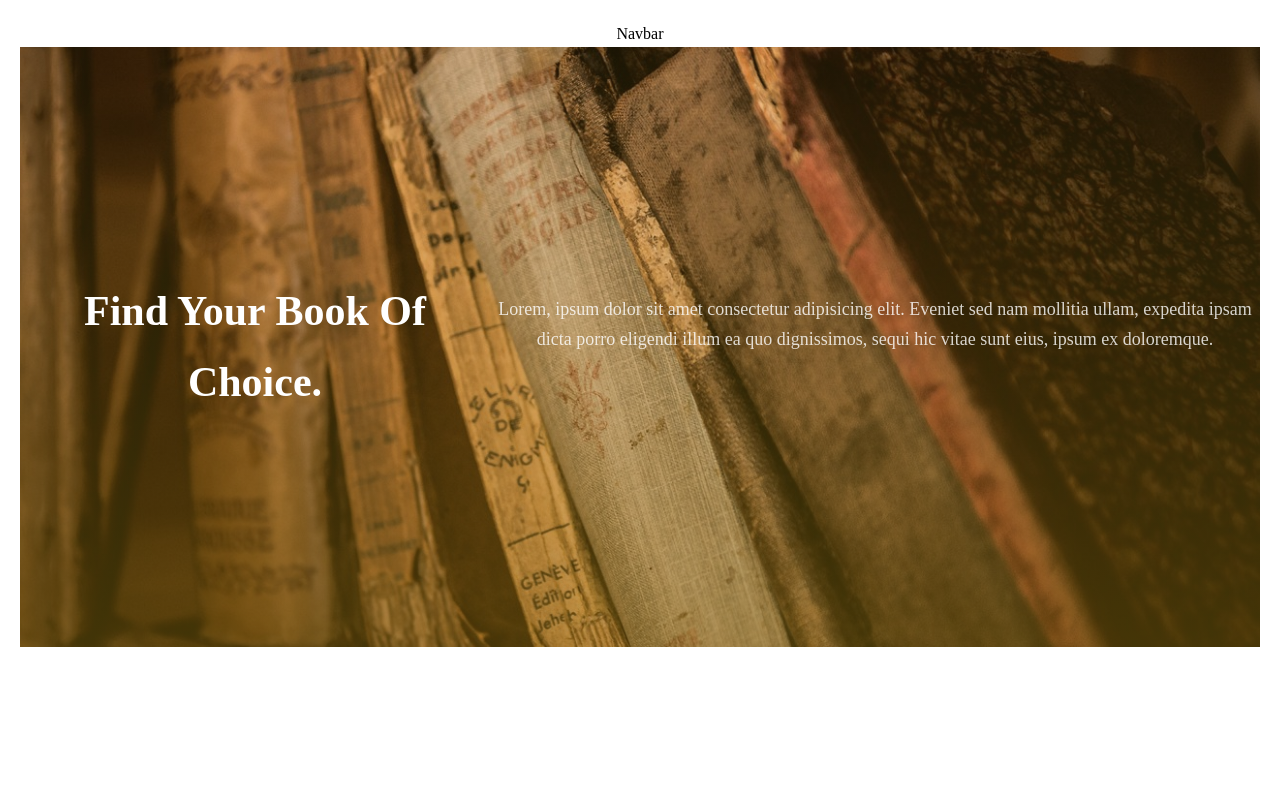
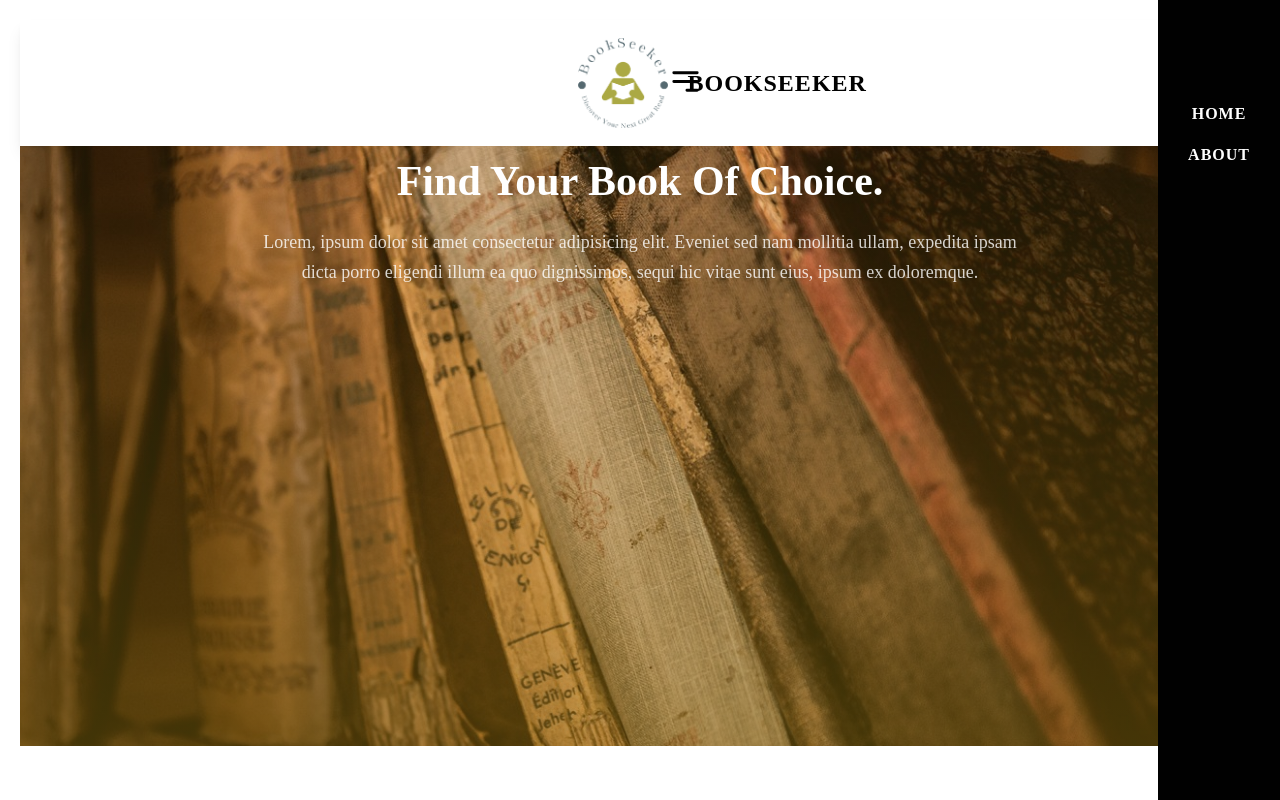
Before and after one commit to ZainabFara/BookSeeker, a React (Vite) app: page / in a window 1280 px wide. Built offline with nearby package versions, Linux system fonts and the light colour scheme; a web font is replaced by a local one.

Commit message:
Added Navbar and logo

```diff
--- a/package.json
+++ b/package.json
@@ -12,6 +12,7 @@
   "dependencies": {
     "react": "^18.3.1",
     "react-dom": "^18.3.1",
+    "react-icons": "^5.3.0",
     "react-router-dom": "^6.26.2"
   },
   "devDependencies": {
--- a/src/components/Header/Header.css
+++ b/src/components/Header/Header.css
@@ -1,6 +1,7 @@
 .header-content {
     min-height: 75vh;
     background: linear-gradient(rgba(164, 132, 27, 0.158), rgba(132, 105, 14, 0.5)), url("../../assets/Bok.png") center/cover no-repeat;
+    flex-direction: column;
   }
   .header-title {
     font-size: 4.2rem;
--- a/src/components/Navbar/Navbar.css
+++ b/src/components/Navbar/Navbar.css
@@ -0,0 +1,75 @@
+.navbar {
+    padding: 1.8rem 0;
+    box-shadow: rgba(0,0,0,0.1) 0px 10px 15px -3px, rgba(0,0,0,0.05) 0px 4px 6px -2px;
+}
+.navbar-brand{
+    width: 90px;
+}
+.navbar-brand span{
+    margin-left:2rem;
+}
+.brand-and-toggler{
+    width: 100%;
+}
+.navbar-content{
+    display: flex;
+    width: 100%;
+}
+.navbar-toggler-btn{
+    transition: var(--transition);
+    z-index: 11;
+}
+.navbar-collapse{
+    position: fixed;
+    right: 0;
+    top:0;
+    z-index: 10;
+    background-color: var(--black-color);
+    height: 100%;
+    width: 280;
+    display: flex;
+    padding: 10rem 3rem 0 3rem;
+    /* transform: translatex(100%); */
+    transition: var(--transition);
+}
+.show-navbar-collapse{
+    transform: translateX(0);
+}
+.nav-item{
+    margin-bottom: 1.4rem;
+}
+.nav-link{
+    transition: var(--transition);
+}
+.nav-link:hover{
+    color: var(--dark-brown-color);
+}
+
+@media screen and (main-width: 992px){
+    .navbar-collapse{
+        position: relative;
+        height: auto;
+        padding: 0;
+        width: 100%;
+        background-color: transparent;
+        transform: translateX(0);
+        justify-content: flex-end;
+    }
+    .navbar-toggler-btn{
+        display: none;
+    }
+    .nav-item{
+        margin-bottom: 0;
+        margin-left: 2.8rem;
+    }
+    .nav-link{
+        color: var(--black-color);
+        font-size: 1.7rem;
+        font-weight: 500!important;
+        opacity: 0.8;
+    }
+    .navbar-nav{
+        display: flex;
+    }
+
+}
--- a/src/components/Navbar/Navbar.jsx
+++ b/src/components/Navbar/Navbar.jsx
@@ -1,11 +1,59 @@
-import React from 'react'
+import React, { useState } from "react";
+import { Link } from "react-router-dom";
+import "../Navbar/Navbar.css";
+import logoImg from "../../assets/logo.png";
+import { HiOutlineMenuAlt3 } from "react-icons/hi";
 
 const Navbar = () => {
+  const [toggleMenu, setToggleMenu] = useState(false);
+  const handleNavbar = () => setToggleMenu(!toggleMenu);
+
   return (
-    <div>
-     Navbar
-    </div>
-  )
-}
+    <nav className="navbar" id="navbar">
+      <div className="container navbar-content flex">
+        <div className="brand-and-toggler flex flex-sb">
+          <Link to="/" className="navbar-brand flex">
+            <img src={logoImg} alt="site logo" />
+            <span className="text-uppercase fw-7 fs-24 ls-1">bookseeker</span>
+          </Link>
+          <button
+            type="button"
+            className="navbar-toggler-btn"
+            onClick={handleNavbar}
+          >
+            <HiOutlineMenuAlt3
+              size={35}
+              style={{
+                color: `${toggleMenu ? "#fff" : "#010101"}`,
+              }}
+            />
+          </button>
+        </div>
 
-export default Navbar
+        {/* Dynamiskt tillämpad klass för navbar-collapse */}
+        <div className={toggleMenu ? 'navbar-collapse show-navbar-collapse' : 'navbar-collapse'}>
+          <ul className="navbar-nav">
+            <li className="nav-item">
+              <Link
+                to="book"
+                className="nav-link text-uppercase text-white f5-22 fw-6 ls-1"
+              >
+                Home
+              </Link>
+            </li>
+            <li className="nav-item">
+              <Link
+                to="about"
+                className="nav-link text-uppercase text-white f5-22 fw-6 ls-1"
+              >
+                About
+              </Link>
+            </li>
+          </ul>
+        </div>
+      </div>
+    </nav>
+  );
+};
+
+export default Navbar;
--- a/src/index.css
+++ b/src/index.css
@@ -4,12 +4,14 @@
     --purple-color: #8d27ae;
     --pink-color: #d9176d;
     --brown-color: rgb(141, 71, 28);
+    --dark-brown-color: rgb(78, 34, 6);
     --light-brown-color:rgb(196, 137, 101);
     --green-color: rgb(79, 112, 92);
     --grey-color: #f3f3f3;
     --black-color: #010101;
     --white-color: #fff;
-    --light-black-color: #717171;
+    --light-grey-color: #717171;
+    --dark-grey-color: #78727226;
     --transition: all 300ms ease-in-out;
 }
 
```
Also changed, not shown: 1 other file (tests, documents, lock files or other folders).
